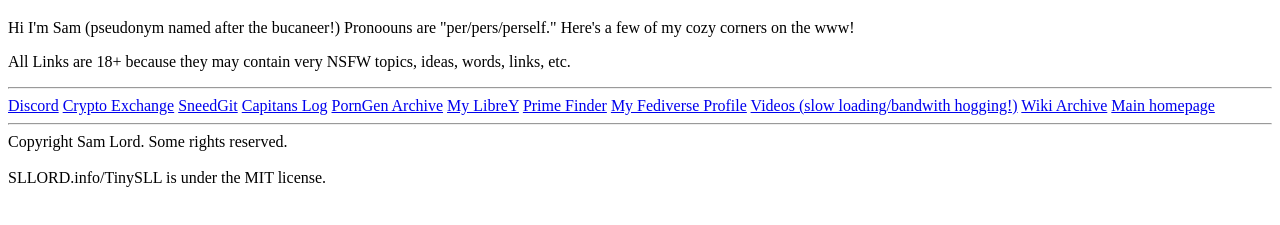
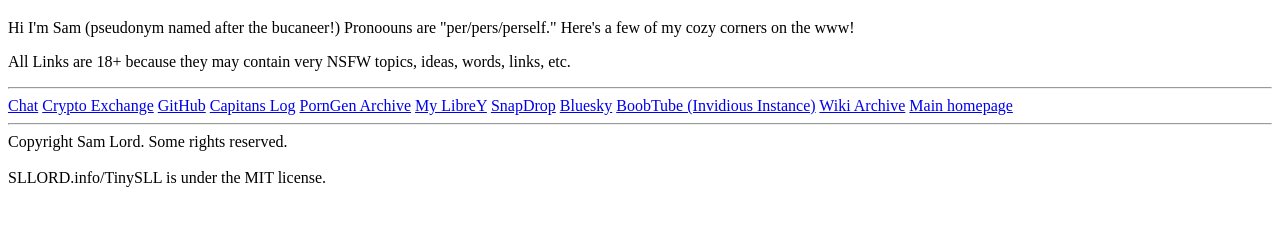
Before and after one commit to the-spellman/sllord-info, a plain HTML site: page index.html in a window 1280 px wide. Shown: the part 61-286 px from the top of the page. Drawn offline with Linux system fonts and the light colour scheme.

Commit message:
Update index.html

```diff
--- a/index.html
+++ b/index.html
@@ -6,15 +6,15 @@
     <p>Hi I'm Sam (pseudonym named after the bucaneer!) Pronoouns are "per/pers/perself." Here's a few of my cozy corners on the www!</p>
     <p>All Links are 18+ because they may contain very NSFW topics, ideas, words, links, etc.</p>
     <hr></hr>
-    <a href="d/">Discord</a>
+    <a href="d/">Chat</a>
     <a href="exc/">Crypto Exchange</a>
-    <a href="g/">SneedGit</a>
+    <a href="g/">GitHub</a>
     <a href="log/">Capitans Log</a>
     <a href="pgarch/">PornGen Archive</a>
     <a href="search/">My LibreY</a>
-    <a href="sieve/">Prime Finder</a>
-    <a href="ss/">My Fediverse Profile</a>
-    <a href="v/">Videos (slow loading/bandwith hogging!)</a>
+    <a href="drp/">SnapDrop</a>
+    <a href="ss/">Bluesky</a>
+    <a href="v/">BoobTube (Invidious Instance)</a>
     <a href="wikiarch/">Wiki Archive</a>
     <a href="www/">Main homepage</a>
     <hr></hr>
```
